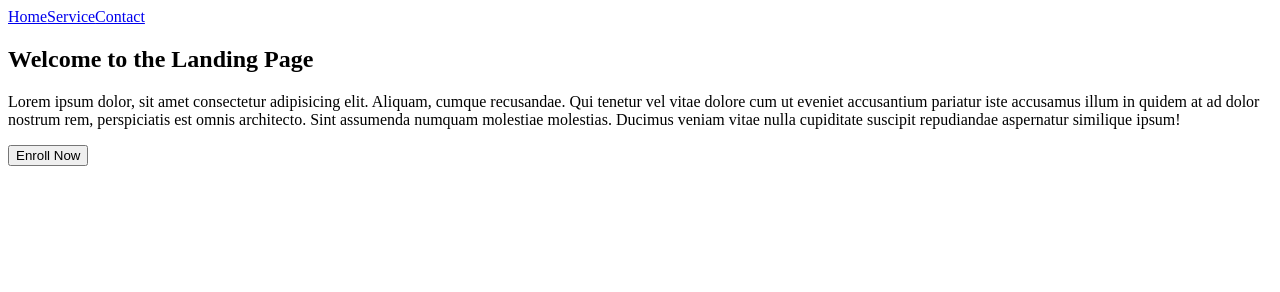
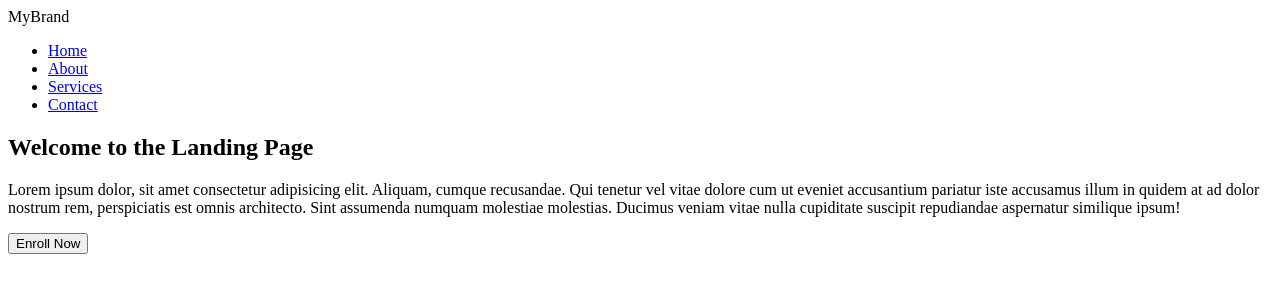
Before and after one commit to ankitaThorve/html-css-projects, a plain HTML site: page landing-page-basic/index.html in a window 1280 px wide. Drawn offline with Linux system fonts and the light colour scheme.

Commit message:
Layout: change navbar list items position

```diff
--- a/landing-page-basic/index.html
+++ b/landing-page-basic/index.html
@@ -9,9 +9,14 @@
   <body>
     <main>
       <header>
-        <nav>
-          <a href="#home">Home</a><a href="#service">Service</a
-          ><a href="#contact">Contact</a>
+        <nav class="navbar">
+          <div class="logo">MyBrand</div>
+          <ul class="nav-links">
+            <li><a href="#home">Home</a></li>
+            <li><a href="#about">About</a></li>
+            <li><a href="#services">Services</a></li>
+            <li><a href="#contact">Contact</a></li>
+          </ul>
         </nav>
       </header>
       <section class="hero">
```
